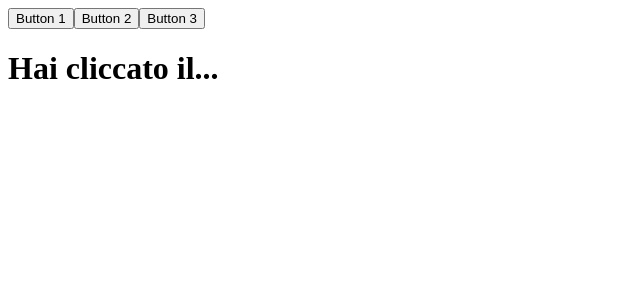
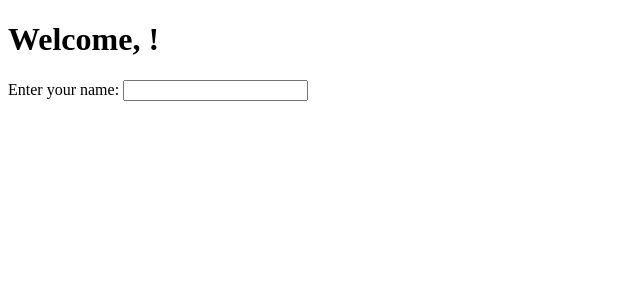
Before and after one commit to AnastasiaGandolfi/Esercizi_React, a React (Create React App) app in the folder my-app/: page / in a window 1280 px wide. Shown: the top 300 px of the page, without its empty margins (0-640 px from the left). Built offline with nearby package versions, Linux system fonts and the light colour scheme.

Commit message:
exercise done

```diff
--- a/my-app/src/App.js
+++ b/my-app/src/App.js
@@ -1,11 +1,11 @@
 import React from "react";
-import { ClickTracker } from "./ClickTracker";
+import InteractiveWelcome from "./InteractiveWelcome";
 
 export class App extends React.Component {
     render() {
         return(
             <div>
-                <ClickTracker />
+                <InteractiveWelcome />
             </div>
         )
     }
--- /dev/null
+++ b/my-app/src/InteractiveWelcome.js
@@ -0,0 +1,26 @@
+// Create an InteractiveWelcome component that renders an input tag and the Welcome component. Pass the current content of the input tag to the name prop of the Welcome component. The input tag should be a controlled component.
+
+import React from 'react'
+import Welcome from './Welcome'
+
+export default class InteractiveWelcome extends React.Component {
+    state = {
+        username: "",
+    }
+    handleNameChange = (event) => {
+        this.setState({ username: event.target.value })
+    }
+
+    render() {
+        return (
+            <div>
+                <Welcome name={this.state.username} />
+                <label>Enter your name: </label>
+                <input
+                    type="text"
+                    value={this.state.username}
+                    onChange={this.handleNameChange} />
+            </div>
+        )
+    }
+}
--- a/my-app/src/Welcome.js
+++ b/my-app/src/Welcome.js
@@ -1,21 +1,13 @@
 import React from "react";
-import { Age } from "./Age";
 
 class Welcome extends React.Component {
     render() {
         return (
             <div>
                 <h1>Welcome, {this.props.name}!</h1>
-                {this.props.age > 18
-                ? <Age age={this.props.age} />
-                : <p>You are very young!</p>}
             </div>
         )
     }
 }
 
-Welcome.defaultProps = {
-    name: "Anastasia",
-}
-
 export default Welcome
```
